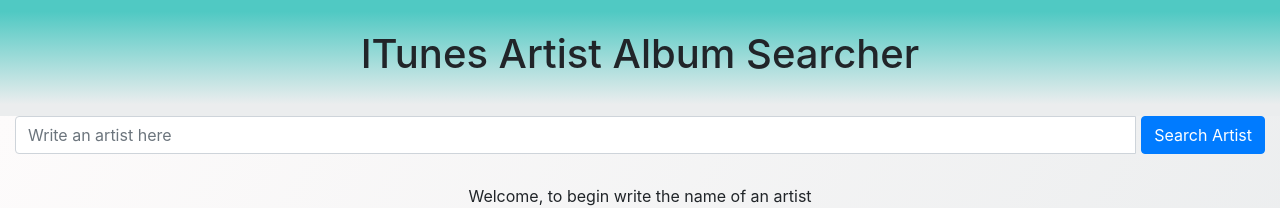
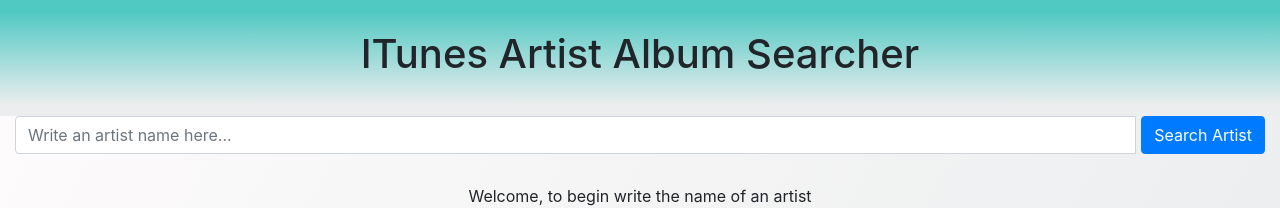
Before and after one commit to GeraldineGalindo/AngularAlbumSearchApp, an Angular app: page / in a window 1280 px wide. Shown: the top 208 px of the page. Built offline with nearby package versions, Linux system fonts and the light colour scheme; what ngx-pagination would draw is missing.

Commit message:
Input restrictions added

```diff
--- a/src/app/components/albums/albums.component.html
+++ b/src/app/components/albums/albums.component.html
@@ -10,7 +10,7 @@
         <div class="pagination-options">
             <form class="controller form-inline">
                 <button class="btn btn-primary" (click)="decreasePerPage()">-</button>
-                <input class="perPage form-control" [value]="elementsPerPage">
+                <input class="perPage form-control" [value]="elementsPerPage" disabled>
                 <button class="btn btn-primary" (click)="increasePerPage()">+</button>
                 <button *ngIf="!areAllShown" class="btn btn-primary" (click)="seeAllResults()">See all Albums</button>
                 <button *ngIf="areAllShown" class="btn btn-primary" (click)="resetPagination()">Reset Pagination</button>
--- a/src/app/components/search-artist-albums/search-artist-albums.component.html
+++ b/src/app/components/search-artist-albums/search-artist-albums.component.html
@@ -1,5 +1,5 @@
 <form class="input-group" (ngSubmit)="onSubmit()">
-    <input class="form-control" type="text" name="artist" [(ngModel)]="artist" placeholder="Write an artist here">
+    <input class="form-control" type="text" name="artist" [(ngModel)]="artist" placeholder="Write an artist name here..." maxlength="50">
     <span class="input-group-btn">
         <button class="btn btn-primary" type="submit">
             Search Artist
```
